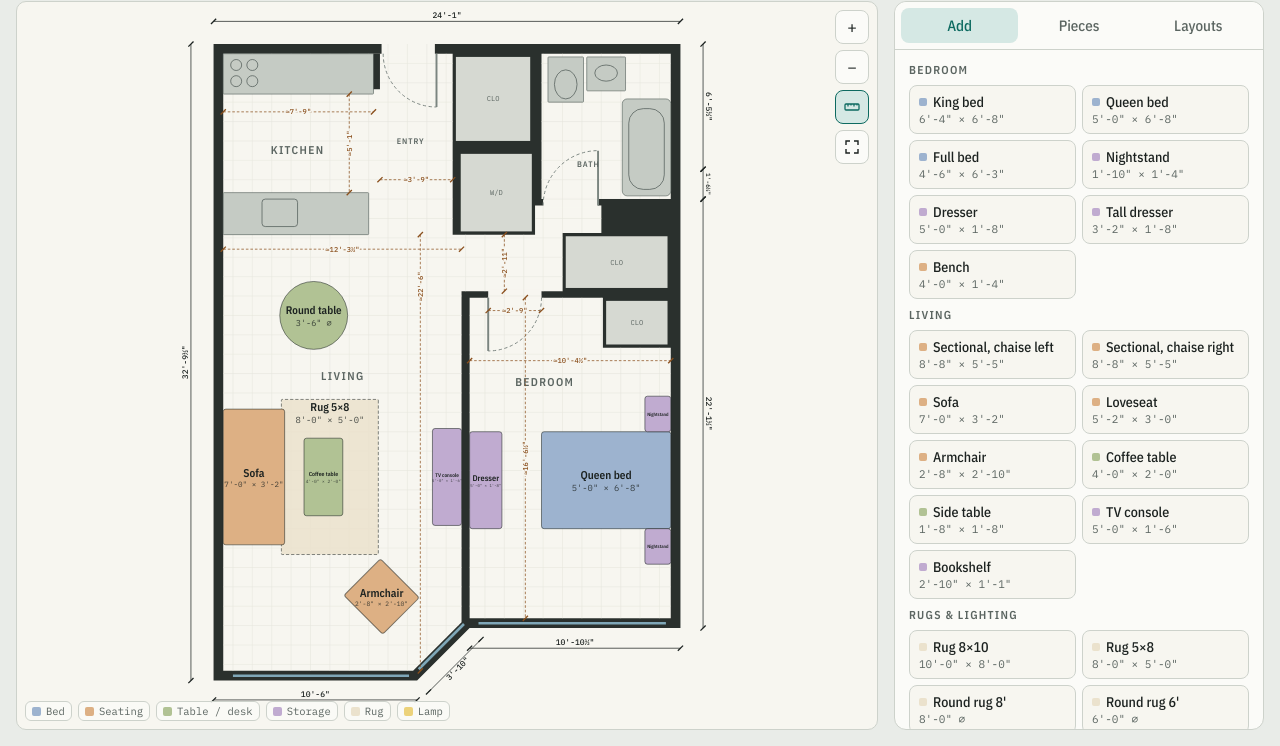
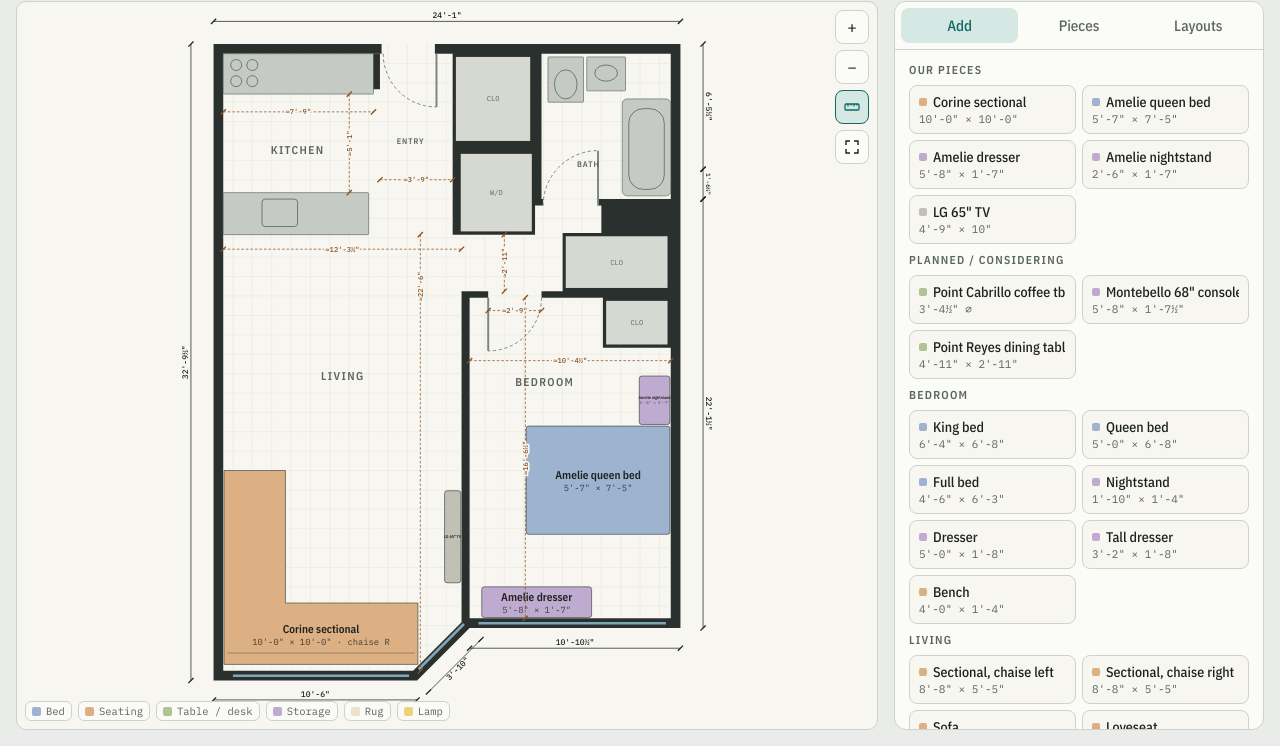
Before and after one commit to RomyMorsy/unit-1508-planner, a plain HTML site: page index.html in a window 1280 px wide. Shown: the part 54-800 px from the top of the page. Drawn offline with nearby package versions, Linux system fonts and the light colour scheme.

Commit message:
Add "Our apartment" layout synced to the apartment tracker
- New APT record: owned pieces at real sizes (Corine sectional, Amelie bed,
  dresser, nightstand, LG 65" TV) plus a status list of every tracked item
- "Our pieces" and "Planned / considering" preset groups
- Layouts tab shows the apartment record with Open latest / Reset to latest
- First open loads the apartment layout; unedited older copies auto-update
  when APT.version is bumped, edited ones get a notice instead
- CLAUDE.md documents the standing sync rule

Co-Authored-By: Claude Opus 5.5 <noreply@anthropic.com>
Claude-Session: https://claude.ai/code/session_019jBYgUDUBEZrtdtHcprhes

```diff
--- a/index.html
+++ b/index.html
@@ -242,6 +242,7 @@ textarea{font-family:var(--font-mono);font-size:12px;min-height:64px;resize:vert
     </div>
 
     <div class="pbody" id="p-lay" hidden>
+      <div class="section" id="aptWrap"></div>
       <div class="section">
         <h3>This layout</h3>
         <div class="row">
@@ -312,6 +313,8 @@ const DOOR_POLYS = DOORS.map(d => { const p=[[d.hx,d.hy]]; for(let a=Math.min(d.
 
 const KINDS = {sleep:"Bed",sit:"Seating",surface:"Table / desk",storage:"Storage",rug:"Rug",lamp:"Lamp",other:"Other"};
 const PRESETS = [
+  ["Our pieces",[["Corine sectional",120,38,"sit","sectional",{cl:120,cw:38,side:"right"}],["Amelie queen bed",67,89,"sleep"],["Amelie dresser",68,19,"storage"],["Amelie nightstand",30,19,"storage"],["LG 65\" TV",57,10,"other"]]],
+  ["Planned / considering",[["Point Cabrillo coffee tbl",40.7,40.7,"surface","round"],["Montebello 68\" console",68,19.4,"storage"],["Point Reyes dining table",59,35,"surface"]]],
   ["Bedroom",[["King bed",76,80,"sleep"],["Queen bed",60,80,"sleep"],["Full bed",54,75,"sleep"],["Nightstand",22,16,"storage"],["Dresser",60,20,"storage"],["Tall dresser",38,20,"storage"],["Bench",48,16,"sit"]]],
   ["Living",[["Sectional, chaise left",104,38,"sit","sectional",{cl:65,cw:36,side:"left"}],["Sectional, chaise right",104,38,"sit","sectional",{cl:65,cw:36,side:"right"}],["Sofa",84,38,"sit"],["Loveseat",62,36,"sit"],["Armchair",32,34,"sit"],["Coffee table",48,24,"surface"],["Side table",20,20,"surface"],["TV console",60,18,"storage"],["Bookshelf",34,13,"storage"]]],
   ["Rugs & lighting",[["Rug 8×10",120,96,"rug"],["Rug 5×8",96,60,"rug"],["Round rug 8'",96,96,"rug","round"],["Round rug 6'",72,72,"rug","round"],["Floor lamp",12,12,"lamp","round"],["Tripod lamp",24,24,"lamp","round"]]],
@@ -323,6 +326,33 @@ const EXAMPLE = { name:"Example layout", items:[
   ["Rug 5×8",96,60,"rug","rect",72,268,90],["Sofa",84,38,"sit","rect",25,268,90],["Coffee table",48,24,"surface","rect",68,268,90],
   ["TV console",60,18,"storage","rect",144.5,268,90],["Round table",42,42,"surface","round",62,168,0],["Armchair",32,34,"sit","rect",104,342,-45],
 ]};
+/* ---------- Our apartment: the live record of what's actually in Unit 1508 ----------
+   Kept in sync with the project tracker (claude/unit-1508-apartment-tracker.md). Bump `version` on every change
+   so phones holding an unedited older copy pick up the new one on next open. */
+const APT = {
+  version: "2026-11-20b", label: "Nov 20, 2026", name: "Our apartment",
+  note: "Real sizes of what we own. Placement follows the current plan until we confirm where things actually went.",
+  items: [
+    ["Corine sectional",120,38,"sit","sectional",66.5,324,180,{cl:120,cw:38,side:"right"}],
+    ["LG 65\" TV",57,10,"other","rect",148,305,90],
+    ["Amelie queen bed",67,89,"sleep","rect",238,270,90],
+    ["Amelie nightstand",30,19,"storage","rect",273,220.5,90],
+    ["Amelie dresser",68,19,"storage","rect",200,345.5,0],
+  ],
+  inventory: [
+    ["Corine 3-pc sectional, Natural","Delivered"],
+    ["Amelie queen bed","Delivered"],
+    ["Amelie dresser","Delivered"],
+    ["Amelie nightstand","Delivered"],
+    ["LG 65\" 7S TV","Owned"],
+    ["Waldorf Astoria queen mattress","Owned"],
+    ["5\" low-profile box spring","Ordered"],
+    ["Point Cabrillo coffee table","Planning to buy"],
+    ["Montebello 68\" console","Considering"],
+    ["Point Reyes dining set","Considering"],
+    ["Desk, Persian rug, floor lamp","Still needed"],
+  ],
+};
 
 /* ---------- Helpers ---------- */
 const $ = s => document.querySelector(s);
@@ -421,6 +451,7 @@ function mkItem(name,w,d,kind,shape="rect",x=80,y=250,rot=0,extra){
   return it;
 }
 function loadExample(){ state = {name:EXAMPLE.name, items:EXAMPLE.items.map(a=>mkItem(...a)), layoutId:null, dirty:false, example:true}; }
+function loadApartment(){ state = {name:APT.name, items:APT.items.map(a=>mkItem(...a)), layoutId:null, dirty:false, example:false, apt:APT.version}; }
 function persistLocal(){ try{ localStorage.setItem(LS_KEY, JSON.stringify(state)); }catch(e){} }
 function restoreLocal(){ try{ const s = JSON.parse(localStorage.getItem(LS_KEY)||"null"); if(s && Array.isArray(s.items)){ state = Object.assign({name:"",items:[],layoutId:null,dirty:false,example:false}, s); return true; } }catch(e){} return false; }
 function touch(){ state.dirty = true; persistLocal(); }
@@ -771,6 +802,21 @@ function save(asNew){
 $("#lSave").onclick=()=>save(false); $("#lSaveNew").onclick=()=>save(true);
 $("#lNew").onclick=()=>{ state={name:"",items:[],layoutId:null,dirty:false,example:false}; sel=null; persistLocal(); syncNameField(); render(); renderSaved(); msg($("#lMsg"),"Blank plan. Add pieces from the Add tab.","info"); };
 
+/* ---------- Our apartment section ---------- */
+function renderApt(){
+  const onLatest = state.apt===APT.version;
+  $("#aptWrap").innerHTML = `<h3>Our apartment</h3>
+    <p class="hint">Updated ${esc(APT.label)}. ${esc(APT.note)}</p>
+    <div class="list">${APT.inventory.map(([n,s])=>`<div class="li"><div class="meta"><b>${esc(n)}</b><small>${esc(s)}</small></div></div>`).join("")}</div>
+    <div class="btnrow"><button class="btn ${onLatest?"":"primary"}" id="aptOpen">${onLatest?"Reset to latest":"Open latest"}</button></div>
+    <div id="aMsg"></div>`;
+  $("#aptOpen").onclick = e=>{
+    const b=e.currentTarget;
+    if(state.dirty && state.items.length && !b.classList.contains("armed")){ b.classList.add("armed"); b.textContent="Replace this plan?"; setTimeout(()=>{ if(b.isConnected){ b.classList.remove("armed"); b.textContent=state.apt===APT.version?"Reset to latest":"Open latest"; } }, 3500); return; }
+    loadApartment(); sel=null; persistLocal(); syncNameField(); render(); renderSaved(); renderApt(); fit(); msg($("#aMsg"), `Opened the ${APT.label} apartment layout.`, "ok");
+  };
+}
+
 /* ---------- Share code ---------- */
 function encode(){ const o={n:state.name, i:state.items.map(i=>{ const a=[i.name,i.w,i.d,i.kind,i.shape==="round"?1:i.shape==="sectional"?2:0,i.x,i.y,i.rot]; if(i.shape==="sectional") a.push(i.cl,i.cw,i.side==="left"?"L":"R"); return a; })}; return "FP1:"+btoa(unescape(encodeURIComponent(JSON.stringify(o)))); }
 function decode(s){ s=s.trim(); const h=s.indexOf("#l="); if(h>=0) s="FP1:"+decodeURIComponent(s.slice(h+3)); if(!s.startsWith("FP1:")) throw 0; const o=JSON.parse(decodeURIComponent(escape(atob(s.slice(4).replace(/\s+/g,""))))); if(!Array.isArray(o.i)) throw 0;
@@ -849,8 +895,10 @@ drawPlan(); setDims(showDims); $("#roomSizes").innerHTML = roomSizesHTML();
 loadSaved();
 let fromLink=null; try{ if(location.hash.startsWith("#l=")) fromLink = decode(location.hash); }catch(e){}
 if(fromLink){ state={name:fromLink.name,items:fromLink.items,layoutId:null,dirty:true,example:false}; persistLocal(); try{ history.replaceState(null,"",location.pathname); }catch(e){} }
-else if(!restoreLocal()) loadExample();
-syncNameField(); render(); renderSaved();
+else if(!restoreLocal()) loadApartment();
+else if(!state.dirty && (state.example || (state.apt && state.apt!==APT.version))) { loadApartment(); persistLocal(); }
+syncNameField(); render(); renderSaved(); renderApt();
+if(!fromLink && state.apt!==APT.version && state.dirty && state.items.length){ msg($("#aMsg"), `The apartment layout was updated ${APT.label}. Tap Open latest to see it (your current plan is kept until you do).`, "info"); }
 if(fromLink){ showTab("lay"); msg($("#lMsg"), `Opened “${fromLink.name}” from a link. Tap Save to keep it on this device.`, "info"); }
 })();
 </script>
```
Also changed, not shown: 1 other file.
